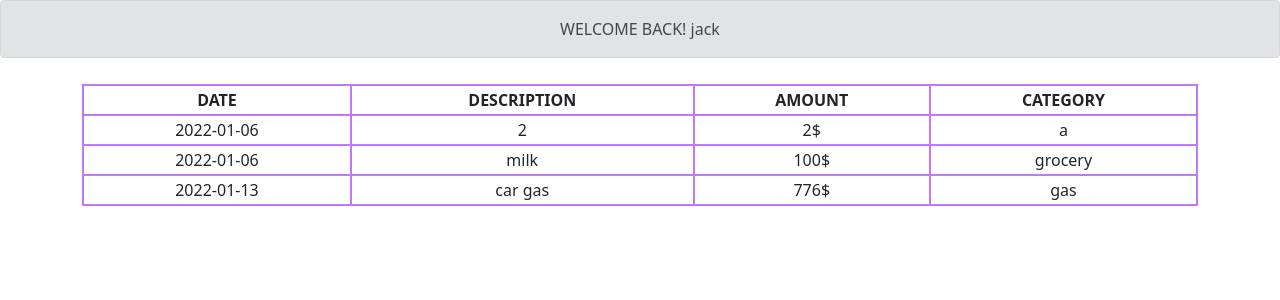
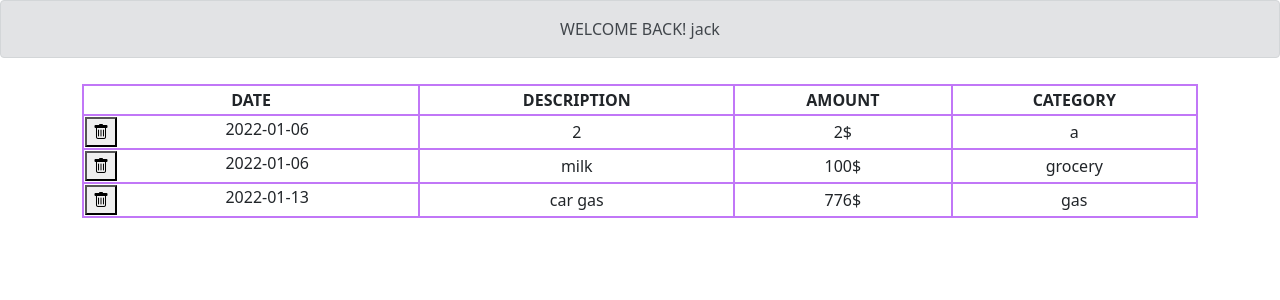
Before and after one commit to Futurecomputerfixer/theTallyBook, a Flask app: page / in a window 1280 px wide; the page is wider, and only the part inside the window is pictured. Shown: the part 140-440 px from the top of that part. Run offline with Flask 2, Linux system fonts and the light colour scheme; a user stored in the database is signed in; data comes from the database, SQL or seed files in the repository; some libraries are stand-ins or nearby versions.

Commit message:
delete button

```diff
--- a/app.py
+++ b/app.py
@@ -1,6 +1,5 @@
 from flask import Flask, render_template, request, session, redirect, json
 from flask_session import Session
-from tempfile import mkdtemp
 from functools import wraps
 from helpers import connect
 from werkzeug.security import check_password_hash, generate_password_hash
--- a/templates/index.html
+++ b/templates/index.html
@@ -32,7 +32,7 @@
             <tbody>
                 {% for entry in entries %}
                     <tr>
-                        <td>{{ entry[4] }}</td>
+                        <td><button class="bi bi-trash" style = "float:left;" ></button>{{ entry[4] }}</td>
                         <td>{{ entry[0] }}</td>
                         <td>{{ entry[1] }}$</td>
                         <td>{{ entry[5] }}</td>
```
Also changed, not shown: 1 other file.
